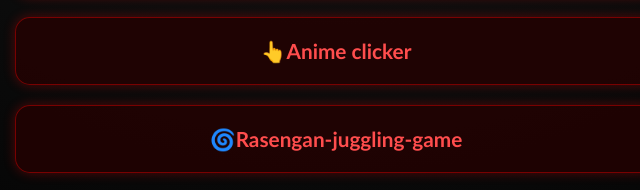
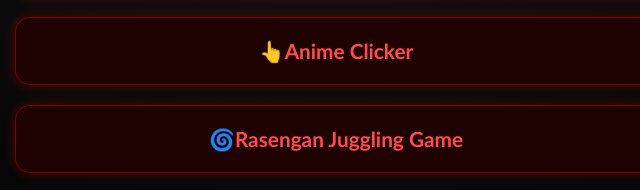
Before and after one commit to bala-obito/bala-obito.github.io, a plain HTML site: page index.html in a window 1280 px wide. Shown: the part 521-711 px from the top of the page, 304-944 px from the left. Drawn offline with Linux system fonts and the light colour scheme.

Commit message:
Update index.html

```diff
--- a/index.html
+++ b/index.html
@@ -128,13 +128,13 @@
     <!-- Project 3 -->
     <div class="project">
       <a href="https://bala-obito.github.io/anime-clicker/" target="_blank">
-        👆Anime clicker
+        👆Anime Clicker
         </a>
     </div><!
     <!-- Project 4 -->
     <div class="project">
       <a href="https://bala-obito.github.io/Rasengan-juggling-game/" target="_blank">
-        🌀Rasengan-juggling-game
+        🌀Rasengan Juggling Game
     </a>
     </div><!
 
```
